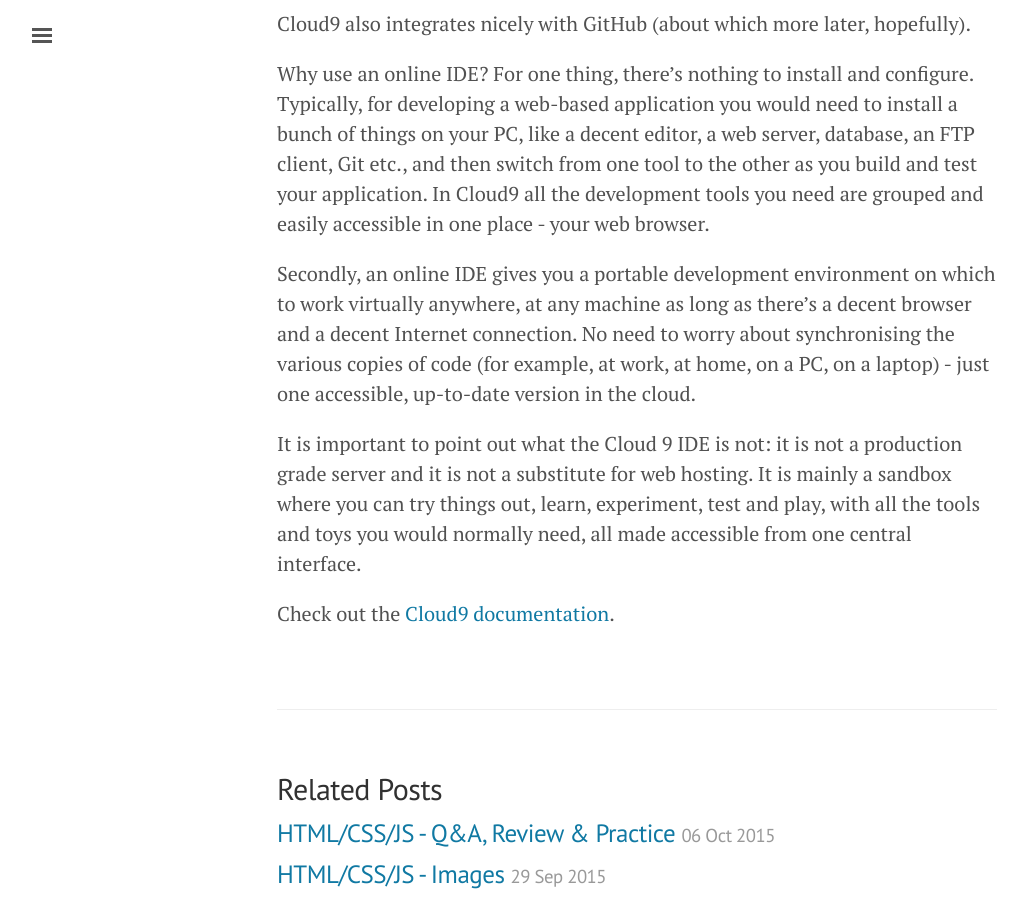
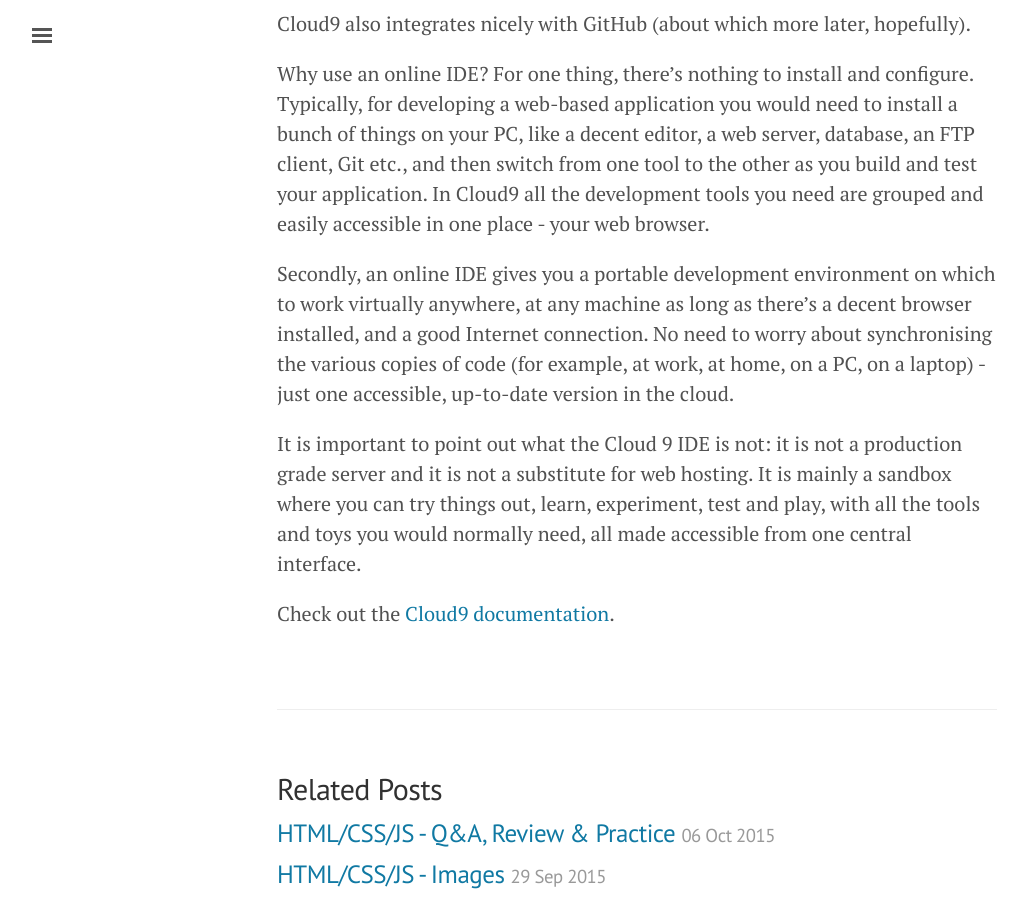
Before and after one commit to MississaugaCoding/mississaugacoding.github.io, a Jekyll site: the page built from _posts/2015-10-13-html-css-js-more-review.md, in a window 1280 px wide and 900 px high, scrolled down 1165 px. Shown: the whole window, without its empty margins (3-1028 px from the left). Built offline with Jekyll 4.4.1, drawn with Linux system fonts in a browser that asks for light colours; comment, search, counter and statistics services are not loaded; some of the changed text lies outside the part shown.

Commit message:
updated post for session 9 q&a

```diff
--- a/_posts/2015-10-13-html-css-js-more-review.md
+++ b/_posts/2015-10-13-html-css-js-more-review.md
@@ -39,7 +39,7 @@
 
 Why use an online IDE? For one thing, there’s nothing to install and configure. Typically, for developing a web-based application you would need to install a bunch of things on your PC, like a decent editor, a web server, database, an FTP client, Git etc., and then switch from one tool to the other as you build and test your application. In Cloud9 all the development tools you need are grouped and easily accessible in one place - your web browser.
 
-Secondly, an online IDE gives you a portable development environment on which to work virtually anywhere, at any machine as long as there’s a decent browser and a decent Internet connection. No need to worry about synchronising the various copies of code (for example, at work, at home, on a PC, on a laptop) - just one accessible, up-to-date version in the cloud.
+Secondly, an online IDE gives you a portable development environment on which to work virtually anywhere, at any machine as long as there’s a decent browser installed, and a good Internet connection. No need to worry about synchronising the various copies of code (for example, at work, at home, on a PC, on a laptop) - just one accessible, up-to-date version in the cloud.
 
 It is important to point out what the Cloud 9 IDE is not: it is not a production grade server and it is not a substitute for web hosting. It is mainly a sandbox where you can try things out, learn, experiment, test and play, with all the tools and toys you would normally need, all made accessible from one central interface.
 
```
Also changed, not shown: other parts of _posts/2015-10-13-html-css-js-more-review.md (+1 -1 lines).
